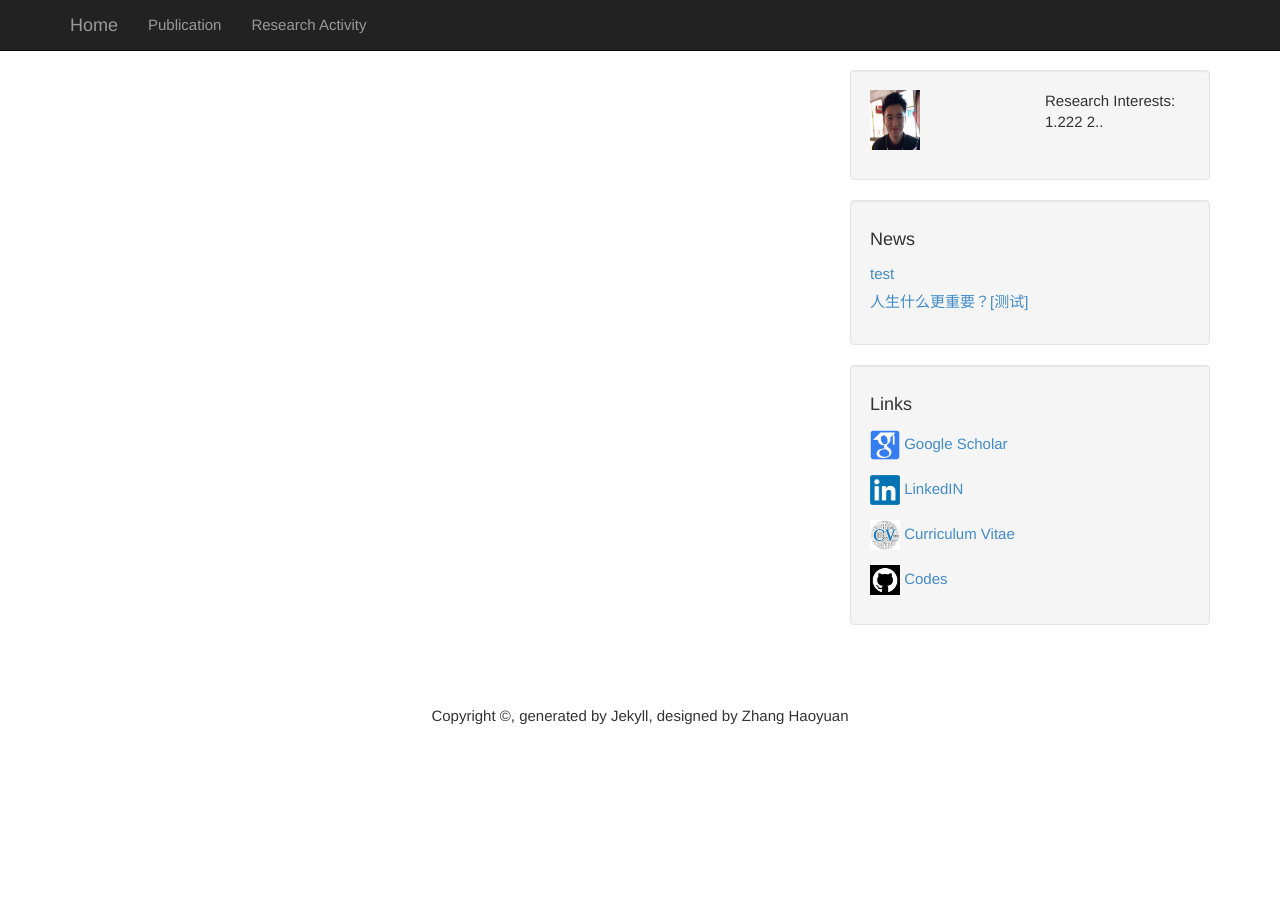
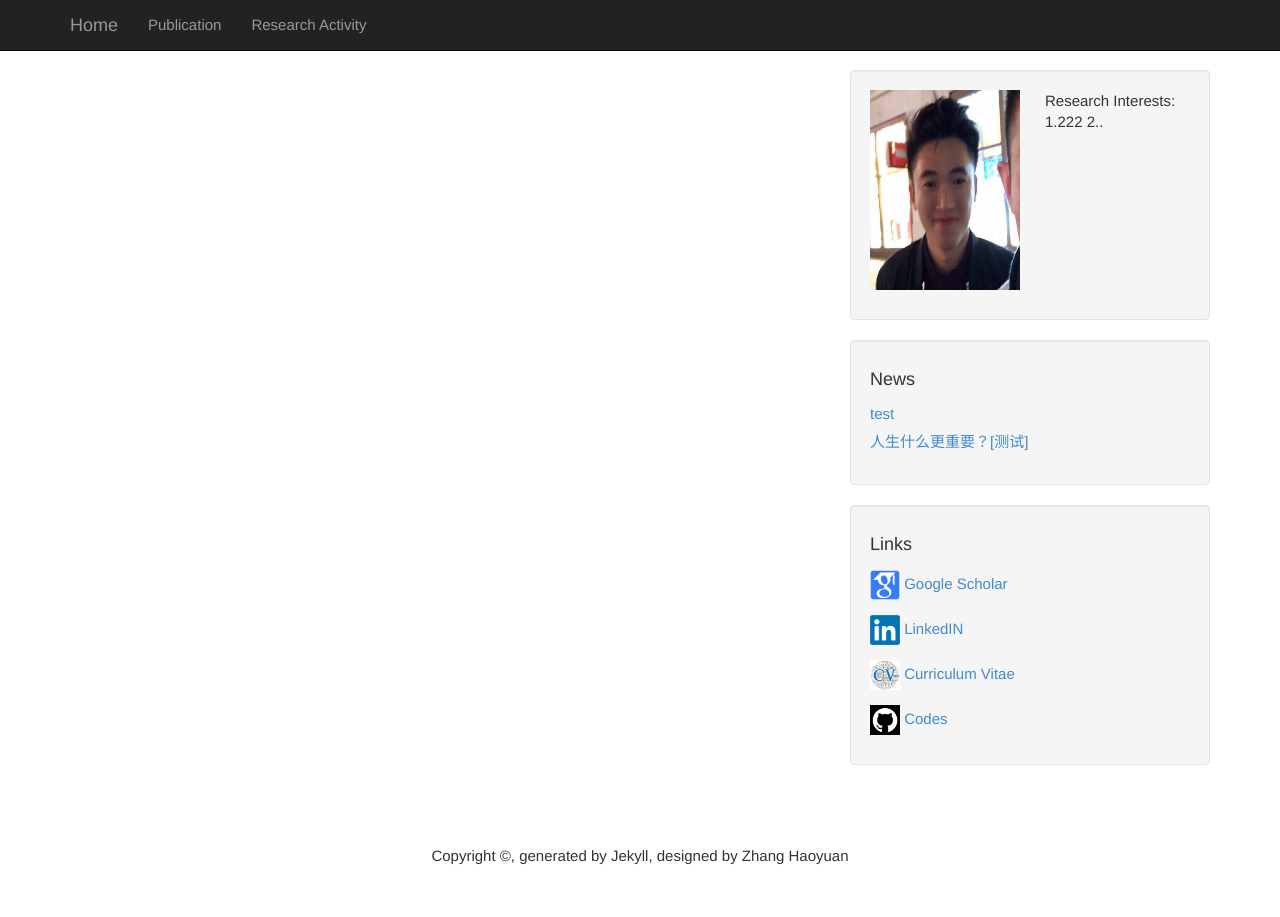
Before and after one commit to july0905/haoyuanzhang1990.github.io, a Jekyll site: the page built from pub.md, in a window 1280 px wide. Built offline with Jekyll 4.4.1, drawn with Linux system fonts in a browser that asks for light colours.

Commit message:
Update categories.html

```diff
--- a/_includes/categories.html
+++ b/_includes/categories.html
@@ -2,7 +2,7 @@
                 <ul class="list-unstyled">
                   <li>
 
-                    <img src="profile1.jpg" height="60" width="50">
+                    <img src="profile1.JPG" height="200" width="150">
 
                   </li>
                 </ul>
```
